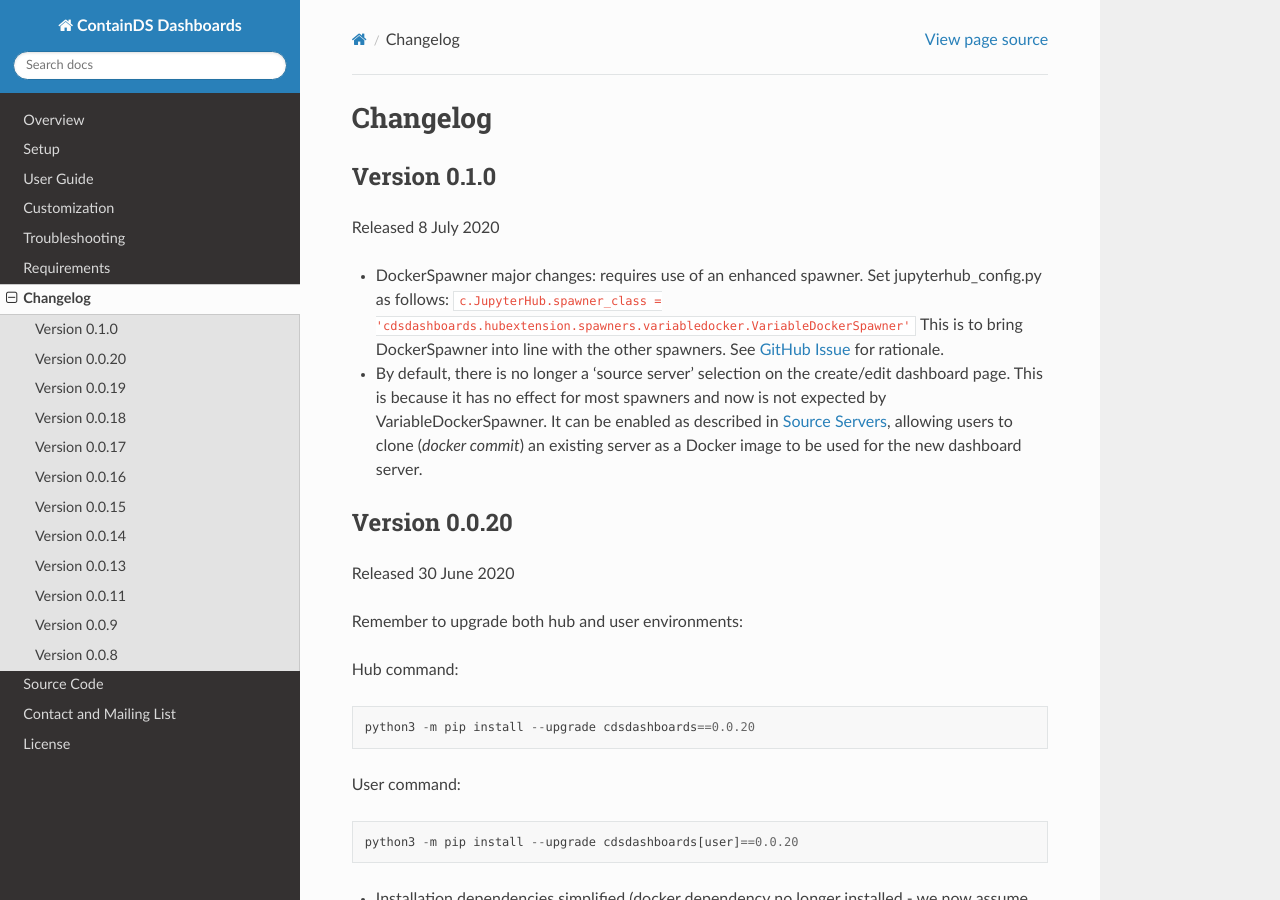
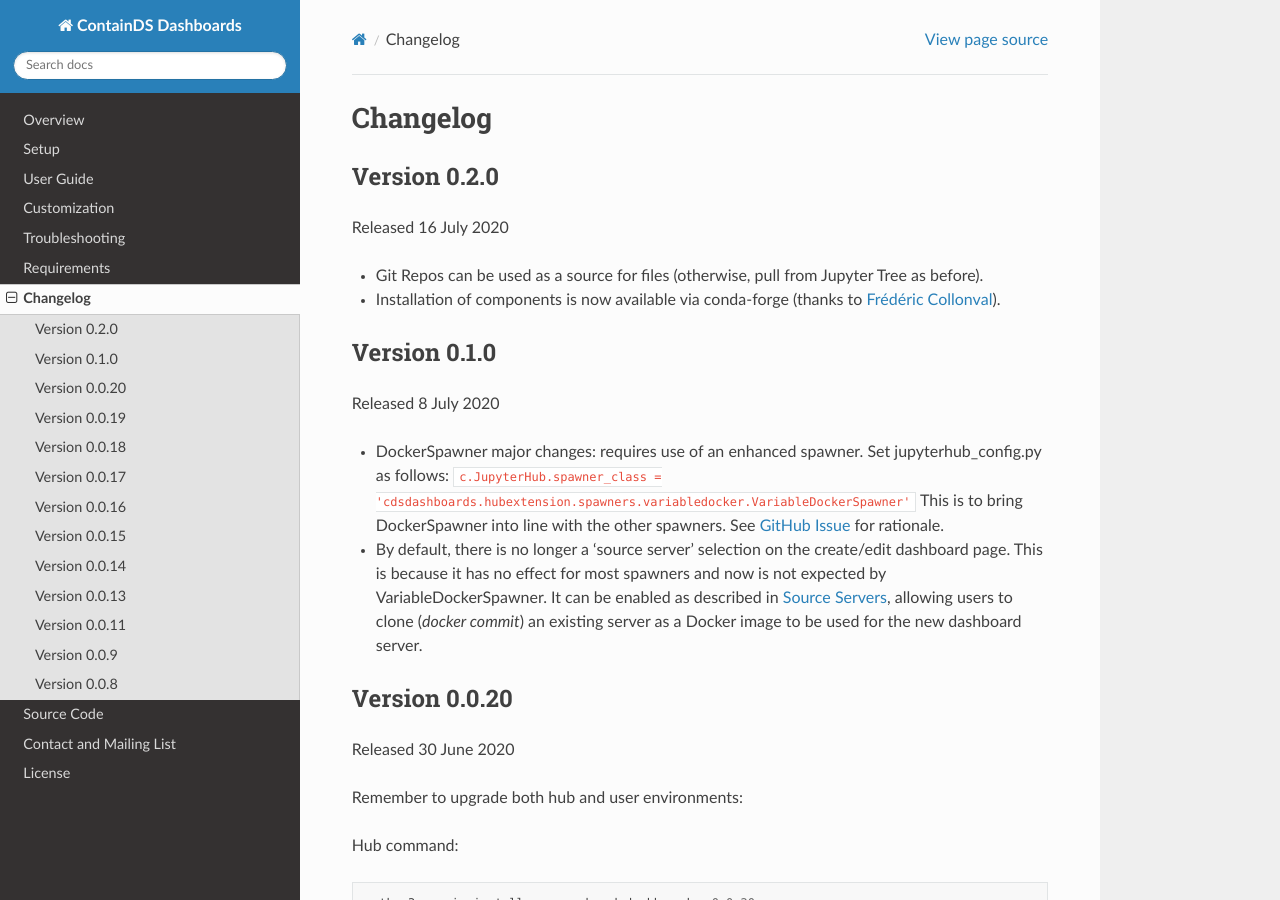
Before and after one commit to ideonate/cdsdashboards, a Sphinx documentation site: the page built from docs/chapters/changelog.rst, in a window 1280 px wide and 900 px high. Built offline with Sphinx 7.4.7 and the Read the Docs theme 2.0.0, drawn with Linux system fonts in a browser that asks for light colours.

Commit message:
Add changelog for 0.2.0

```diff
--- a/docs/chapters/changelog.rst
+++ b/docs/chapters/changelog.rst
@@ -3,6 +3,14 @@
 
 Changelog
 ---------
+
+Version 0.2.0
+~~~~~~~~~~~~~
+
+Released 16 July 2020
+
+- Git Repos can be used as a source for files (otherwise, pull from Jupyter Tree as before).
+- Installation of components is now available via conda-forge (thanks to `Frédéric Collonval <https://github.com/fcollonval>`__).
 
 Version 0.1.0
 ~~~~~~~~~~~~~
```
